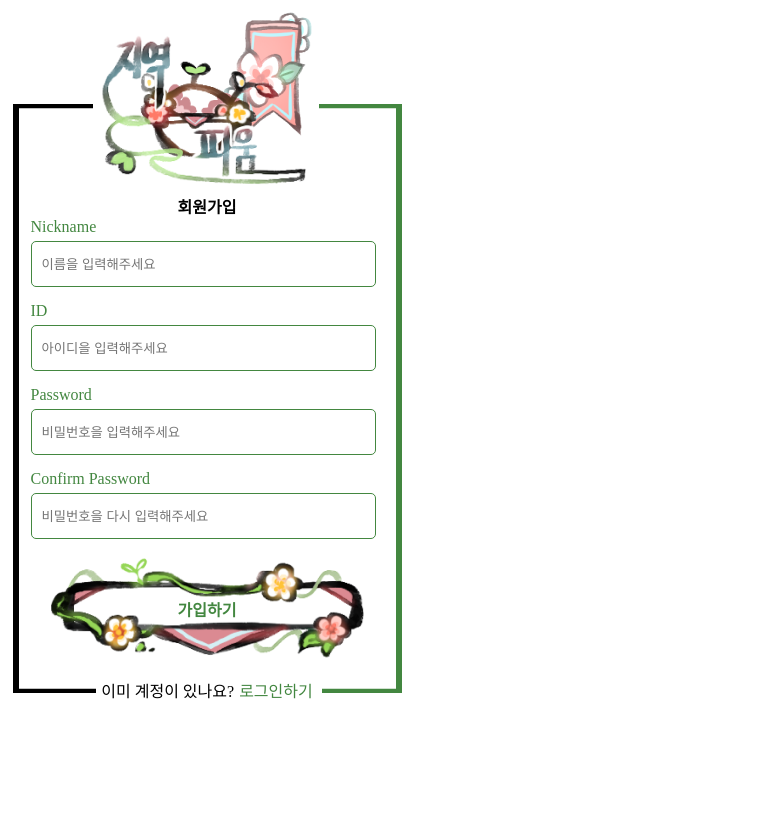
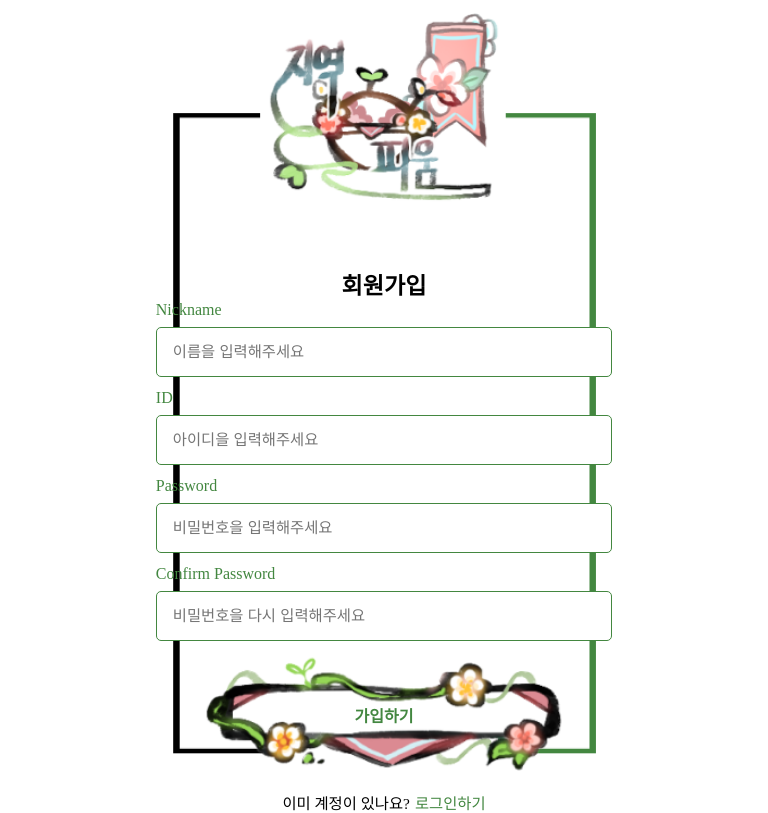
Before and after one commit to mzxxzysy/seed2code, a Django app: page /accounts/signup/ in a window 768 px wide. Before the commit the page ends 699 px from the top, so only its background shows below. Run offline with Django 5.2, Linux system fonts and the light colour scheme; some web fonts are replaced.

Commit message:
반응형...

```diff
--- a/project/static/css/base.css
+++ b/project/static/css/base.css
@@ -23,7 +23,6 @@ body {
 
   display: flex;
   flex-direction: column;
-  justify-content: center;
   align-items: center;
 
   width: 414px;
@@ -106,3 +105,52 @@ body {
   width: 80px;
   height: 80px;
 }
+
+@media all and (max-width: 1366px) {
+  html {
+    width: 100%;
+    height: 100%;
+  }
+
+  body {
+    width: 100%;
+    height: 100%;
+  }
+
+  .content {
+    width: 100%;
+    height: 100%;
+  }
+
+  .give_bg {
+    height: 100%;
+    width: 100%;
+    background-repeat: no-repeat;
+    background-size: 100% 100%;
+  }
+
+  .nav_icon {
+    width: 18vw;
+    height: 18vw;
+  }
+
+  .nav_bar {
+    width: 100%;
+    background-size: 100%;
+    position: fixed;
+    bottom: 0;
+  }
+
+  .accounts_btn {
+    width: 100%;
+    height: 35vw;
+    background-image: url("../img/button.png");
+    background-repeat: no-repeat;
+    background-position: center;
+    background-size: contain;
+
+    :hover {
+      cursor: pointer;
+    }
+  }
+}
--- a/project/static/css/signup.css
+++ b/project/static/css/signup.css
@@ -1,6 +1,11 @@
 html {
   background-image: url("../img/signup_bg.png");
+  background-size: 100%;
   background-repeat: no-repeat;
+}
+
+.content {
+  margin-top: 30px;
 }
 
 .signup {
@@ -24,3 +29,80 @@ html {
   color: #438740;
   text-decoration: none;
 }
+@media all and (max-width: 768px) {
+  .content {
+    margin-top: 3vh;
+  }
+  .input input {
+    width: 60vw;
+    height: 2.4vh;
+    padding: 1vh 2vh;
+    margin: 0 0 25px;
+
+    border: 1px solid #438740;
+    border-radius: 5px;
+    outline: none;
+
+    font-size: 2vw;
+    margin: 1vh 0 1.5vh;
+  }
+
+  .ht2 {
+    font-size: 3vw;
+  }
+
+  .accounts_text {
+    font-size: 5vw;
+  }
+
+  .accounts_btn {
+    width: 100%;
+    height: 11vh;
+    background-size: 100%;
+  }
+
+  .go_login {
+    font-size: 3vw;
+  }
+}
+@media only screen and (min-width: 768px) and (max-width: 1366px) {
+  html {
+    background-size: contain;
+    background-position: center;
+  }
+  .content {
+    margin-top: 15vh;
+  }
+  .input input {
+    width: 55vw;
+    height: 4vh;
+    padding: 1vh 2vh;
+    margin: 0 0 25px;
+
+    border: 1px solid #438740;
+    border-radius: 5px;
+    outline: none;
+
+    font-size: 2vw;
+    margin: 1vh 0 1.5vh;
+  }
+
+  .ht2 {
+    font-size: 3vw;
+  }
+
+  .accounts_text {
+    font-size: 5vw;
+  }
+
+  .accounts_btn {
+    width: 100%;
+    height: 15vh;
+    background-size: contain;
+    background-position: center;
+  }
+
+  .go_login {
+    font-size: 2vw;
+  }
+}
```
Also changed, not shown: project/static/css/login.css (+68 -0 lines), project/static/css/main.css (+100 -0 lines), project/static/css/test.css (+77 -0 lines), project/db.sqlite3, 5 other files.
